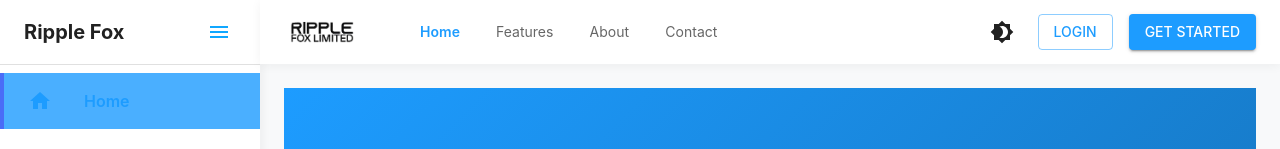
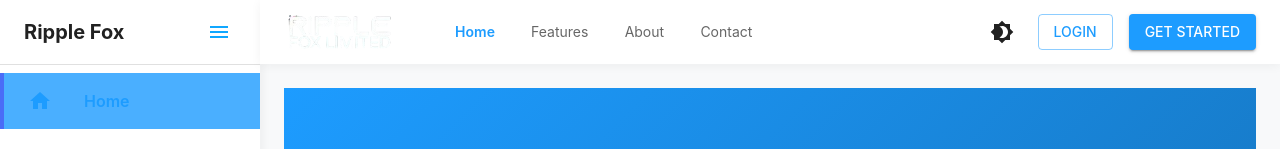
Before and after one commit to CodedX-cyber/RippleFox, a React (Create React App) app in the folder frontend/: page / in a window 1280 px wide. Shown: the top 149 px of the page. Built offline with nearby package versions, Linux system fonts and the light colour scheme; a web font is replaced by a local one.

Commit message:
logo update

```diff
--- a/frontend/src/components/layout/Layout.js
+++ b/frontend/src/components/layout/Layout.js
@@ -185,8 +185,8 @@ const Layout = ({ children }) => {
   const publicUrl = process.env.PUBLIC_URL || '';
   const logoSrc =
     theme.palette.mode === 'dark'
-      ? `${publicUrl}/ripplefox dark.png`
-      : `${publicUrl}/ripple fox light.png`;
+      ? `${publicUrl}/ripple fox light.png`
+      : `${publicUrl}/ripplefox dark.png`;
 
   const logoAlt = 'Ripple Fox wordmark';
 
```
